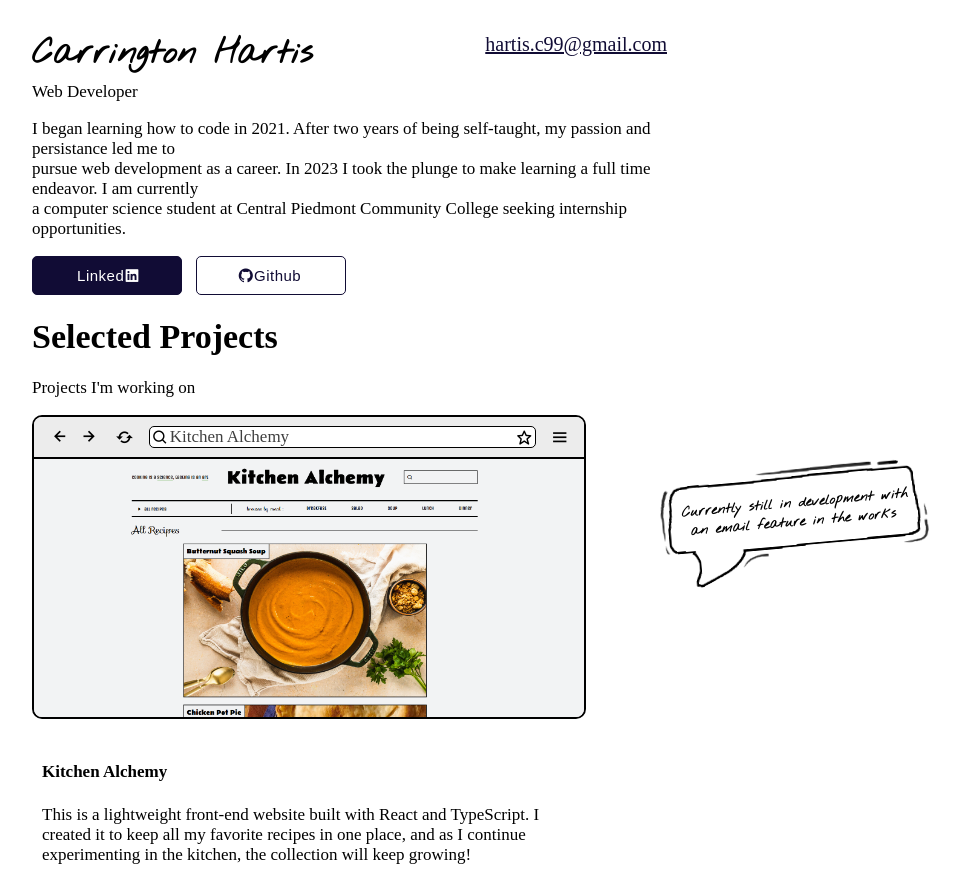
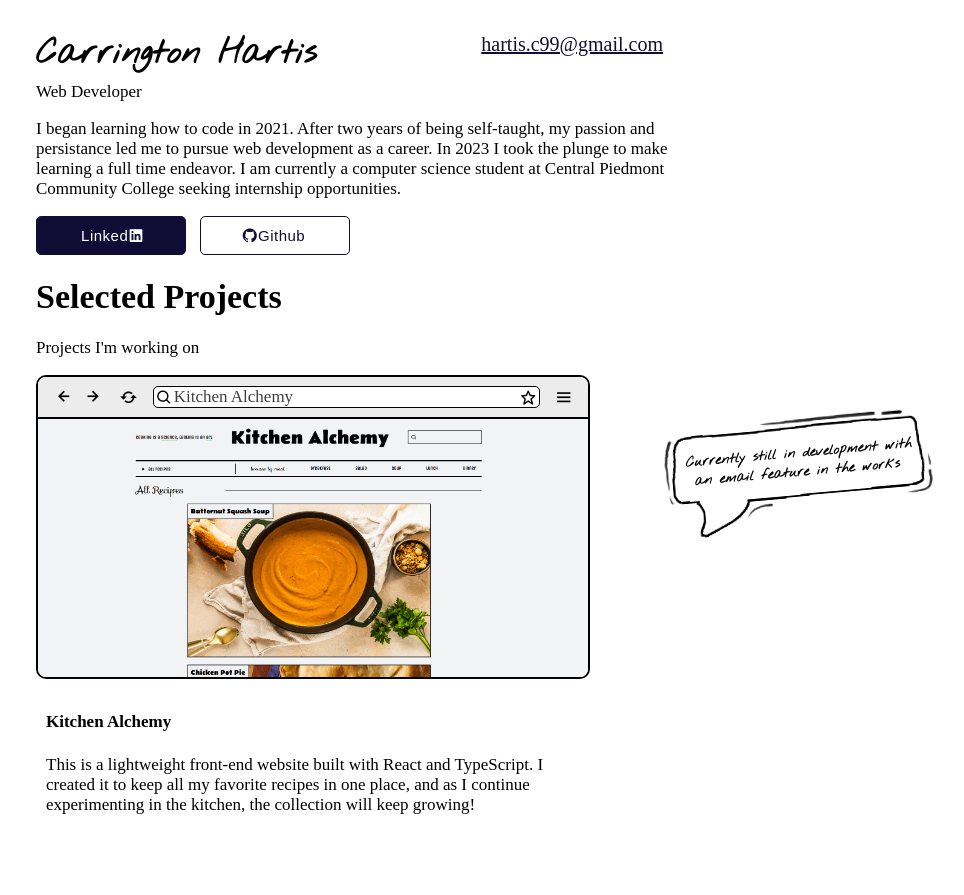
Before and after one commit to Carring10/chartis-portfolio, a website: page index.html in a window 1280 px wide. Shown: the top 895 px of the page, without its empty margins (288-1252 px from the left). Drawn offline with nearby package versions, Linux system fonts and the light colour scheme; a web font is replaced by a local one.

Commit message:
adjusted widths

```diff
--- a/index.html
+++ b/index.html
@@ -13,7 +13,7 @@
 </head>
 
 <body>
-  <div>
+  <div class="header-container">
     <div>
       <div class="name-header">
         <div>
@@ -26,9 +26,9 @@
       <p class="flavor-tag"><span id="circle">Web Developer</span></p>
       <p>I began learning how to code in 2021. After two years of being <span id="highlight-red">self-taught</span>, my
         <span id="highlight-violet">passion and persistance</span> led me
-        to <br /> pursue <span id="highlight-green">web development</span> as a career. In 2023 I took the plunge to
+        to pursue <span id="highlight-green">web development</span> as a career. In 2023 I took the plunge to
         make learning a full time endeavor. I
-        am currently <br /> a <span id="highlight-pink">computer science student</span> at Central Piedmont Community
+        am currently a <span id="highlight-pink">computer science student</span> at Central Piedmont Community
         College seeking <span id="highlight-yellow">internship
           opportunities</span>.</p>
     </div>
@@ -113,7 +113,7 @@
           <p class="virtual-vanguard-flavor-tag">
             News feed, forum, and <br> &ensp; wishlist combined
           </p>
-          <p class="project-description">This is an MMO news site where you can discuss the latest events in the gaming sphere through comments and
+          <p class="project-desciption">This is an MMO news site where you can discuss the latest events in the gaming sphere through comments and
             replies. Visit the discover tab and get personalized game recommendations based off your selected genre,
             theme, and style. Before you save a game to your wishlist, make sure to check the reviews, or leave one
             yourself!</p>
@@ -150,7 +150,7 @@
           <p class="warcraft-geoguesser-flavor-tag">
             Inspired by Geoguessr with a <br />&nbsp;World of Warcraft twist
           </p>
-          <p class="project-description">A trivia game where players guess the location of in-game screenshots from the game World of Warcraft. 3
+          <p class="project-desciption">A trivia game where players guess the location of in-game screenshots from the game World of Warcraft. 3
             hints and 3 lives are provided to help along the way. Submit your score at the end.</p>
         </div>
       </div>
--- a/style.css
+++ b/style.css
@@ -1,7 +1,8 @@
 html {
   display: flex;
   justify-content: center;
-  height: 100vh;
+  /* height: 100vh; */
+  width: 100%;
   color: #000000;
   font-family: Afacad Flux;
   font-size: 17px;
@@ -10,6 +11,11 @@ html {
 body {
   display: flex;
   flex-direction: column;
+  width: 100%;
+  align-items: center;
+}
+
+.header-container {
   width: 50%;
 }
 
@@ -95,13 +101,14 @@ button {
 
 .contents-container {
   margin-bottom: 30px;
+  width: 50%;
 }
 
 /* All the projects */
 .projects-container {
   display: flex;
   flex-direction: column;
-  gap: 30px;
+  gap: 60px;
 }
 
 /* Single project */
@@ -250,8 +257,9 @@ img {
   z-index: 2;
 }
 
-.kitchen-alchemy-description {
+.project-description {
   position: relative;
+  width: 300px;
 }
 
 #hand-drawn-arrow {
@@ -321,9 +329,10 @@ footer a:hover {
   transform: translate(2px, -2px);
 }
 
-@media (max-width: 1450px) {
+@media (max-width: 1500px) {
   .project-container {
     flex-direction: column;
+    gap: 0px;
   }
 
   .project-description {
```
